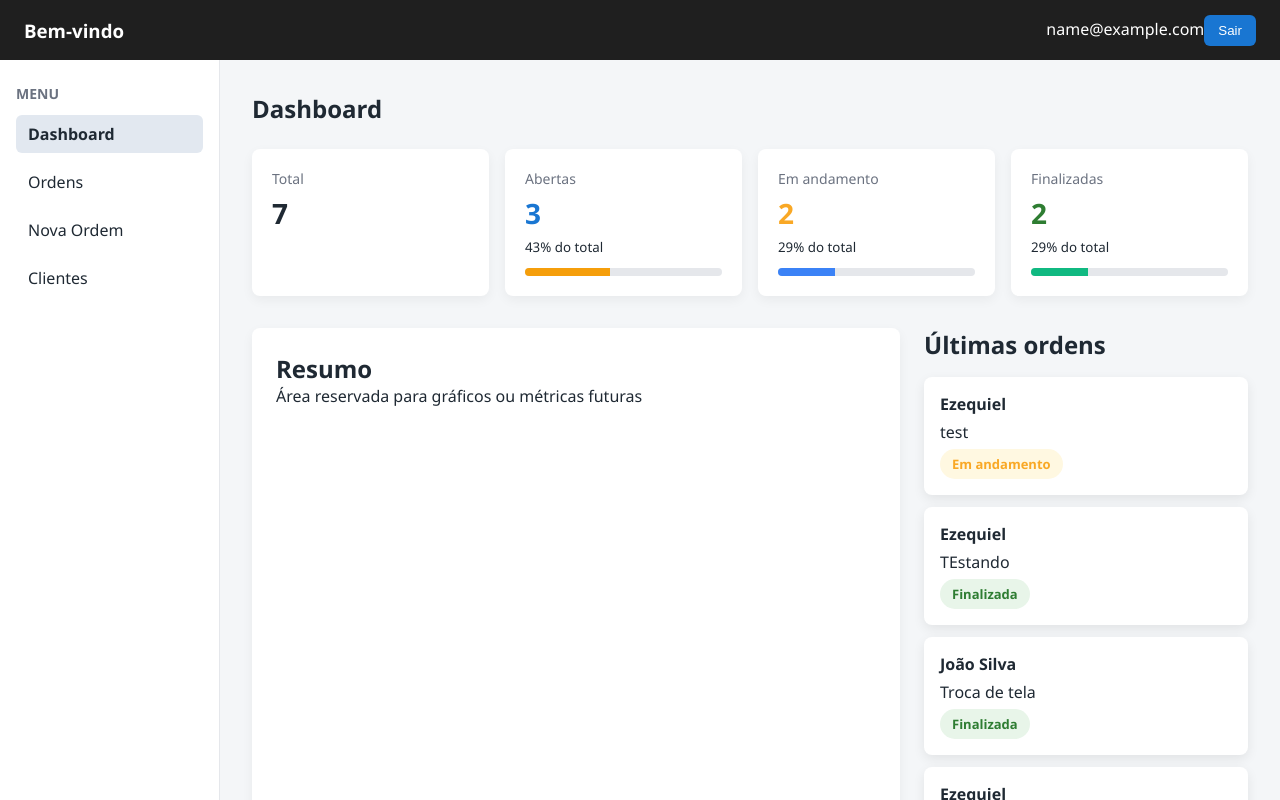
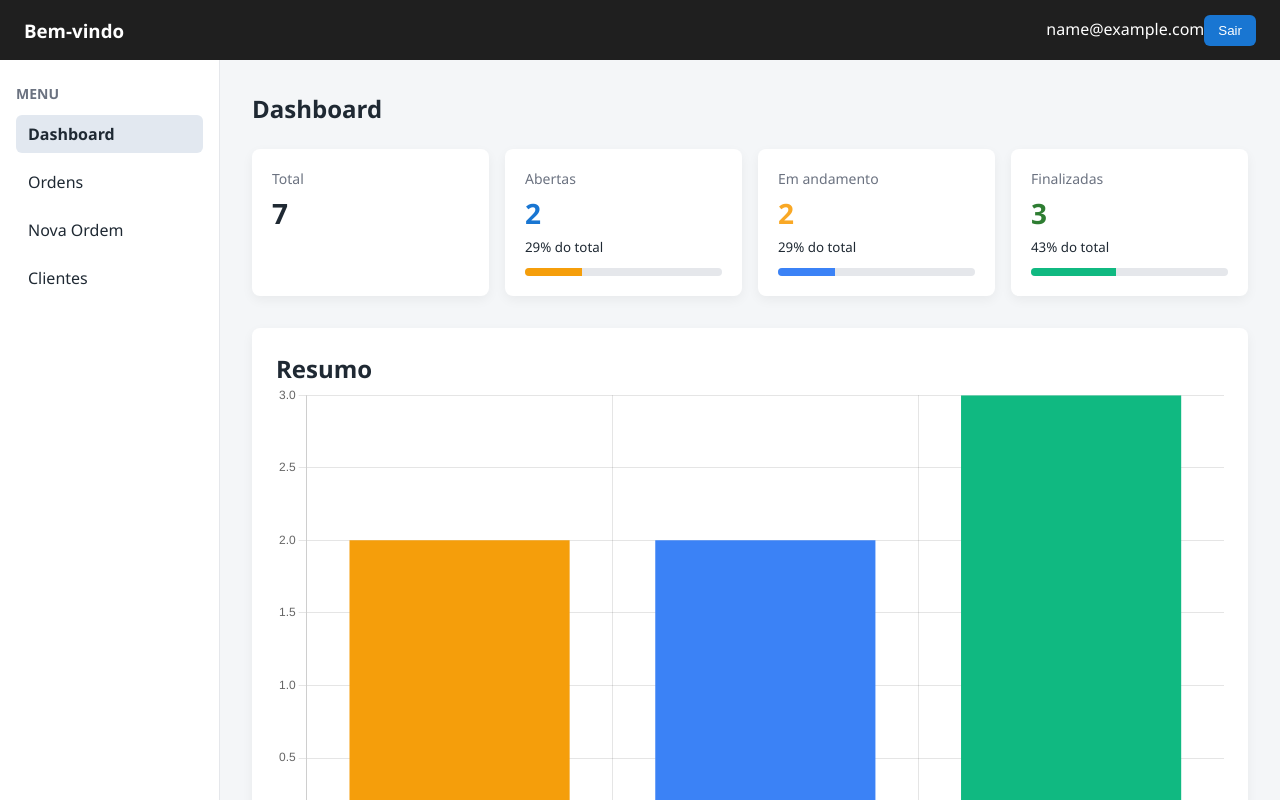
Before and after one commit to Mercesz/sistema-ordens-servico, a React (Vite) app: page /dashboard in a window 1280 px wide. Both pictures are taken after typing "name@example.com", "Sample123" into the empty fields and a click on the button "Entrar". Shown: the top 800 px of the page. Built offline with nearby package versions, Linux system fonts and the light colour scheme; data requests are answered from the project's data file.

Commit message:
feat: Adicionando gráfico de barras no dashboard com Chart.js

```diff
--- a/db.json
+++ b/db.json
@@ -28,7 +28,7 @@
       "id": "ae8a",
       "cliente": "Clodo",
       "descricao": "Camilo",
-      "status": "Aberta"
+      "status": "Finalizada"
     },
     {
       "id": "a1a2",
--- a/package.json
+++ b/package.json
@@ -12,8 +12,10 @@
   },
   "dependencies": {
     "axios": "^1.13.2",
+    "chart.js": "^4.5.1",
     "json-server": "^1.0.0-beta.3",
     "react": "^19.2.0",
+    "react-chartjs-2": "^5.3.1",
     "react-dom": "^19.2.0",
     "react-router-dom": "^7.12.0"
   },
--- /dev/null
+++ b/src/components/DashboardChart.jsx
@@ -0,0 +1,49 @@
+import {
+    Chart as ChartJS,
+    CategoryScale,
+    LinearScale,
+    BarElement,
+    Title,
+    Tooltip,
+    Legend,
+    plugins,
+} from "chart.js";
+import { Bar } from "react-chartjs-2";
+
+ChartJS.register(
+    CategoryScale,
+    LinearScale,
+    BarElement,
+    Title,
+    Tooltip,
+    Legend
+);
+
+function DashboardChart({ abertas, andamento, finalizadas }) {
+    const data = {
+        labels: ["Abertas", "Em andamento", "Finalizadas"],
+        datasets: [{
+            label: "Ordens",
+            data: [abertas, andamento, finalizadas],
+            backgroundColor: [
+                "#f59e0b",
+                "#3b82f6",
+                "#10b981"
+            ],
+        }
+        ],
+    };
+
+    const options = {
+        responsive: true,
+        plugins: {
+            legend: {
+                display: false,
+            },
+        },
+    };
+
+    return <Bar data={data} options={options} />
+};
+
+export default DashboardChart;
--- a/src/pages/Dashboard.jsx
+++ b/src/pages/Dashboard.jsx
@@ -1,6 +1,7 @@
 import { useOrdens } from "../hooks/useOrdens";
 import "../App.css";
 import DashboardCard from "../components/DashboardCard";
+import DashboardChart from "../components/DashboardChart";
 
 function Dashboard() {
   const { ordens, loading } = useOrdens();
@@ -59,39 +60,14 @@ function Dashboard() {
         />
       </div>
 
-      {/* Conteúdo abaixo */}
-      < div className="dashboard-bottom" >
-        <div className="dashboard-placeholder">
-          <h2>Resumo</h2>
-          <p>Área reservada para gráficos ou métricas futuras</p>
-        </div>
-
-        <div className="dashboard-latest">
-          <h2>Últimas ordens</h2>
-
-          {loading && <p>Carregando...</p>}
-
-          {!loading && ultimasOrdens.length === 0 && (
-            <p>Nenhuma ordem cadastrada</p>
-          )}
-
-          <div className="dashboard-list">
-            {ultimasOrdens.map(ordem => (
-              <div key={ordem.id} className="dashboard-item">
-                <strong>{ordem.cliente}</strong>
-                <p>{ordem.descricao}</p>
-                <span
-                  className={`status ${ordem.status
-                    .toLowerCase()
-                    .replace(" ", "-")}`}
-                >
-                  {ordem.status}
-                </span>
-              </div>
-            ))}
-          </div>
-        </div>
-      </div >
+      <div className="dashboard-placeholder">
+        <h2>Resumo</h2>
+        <DashboardChart
+          abertas={abertas}
+          andamento={andamento}
+          finalizadas={finalizadas}
+        />
+      </div>
     </>
   );
 }
```
Also changed, not shown: 1 other file (tests, documents, lock files or other folders).
